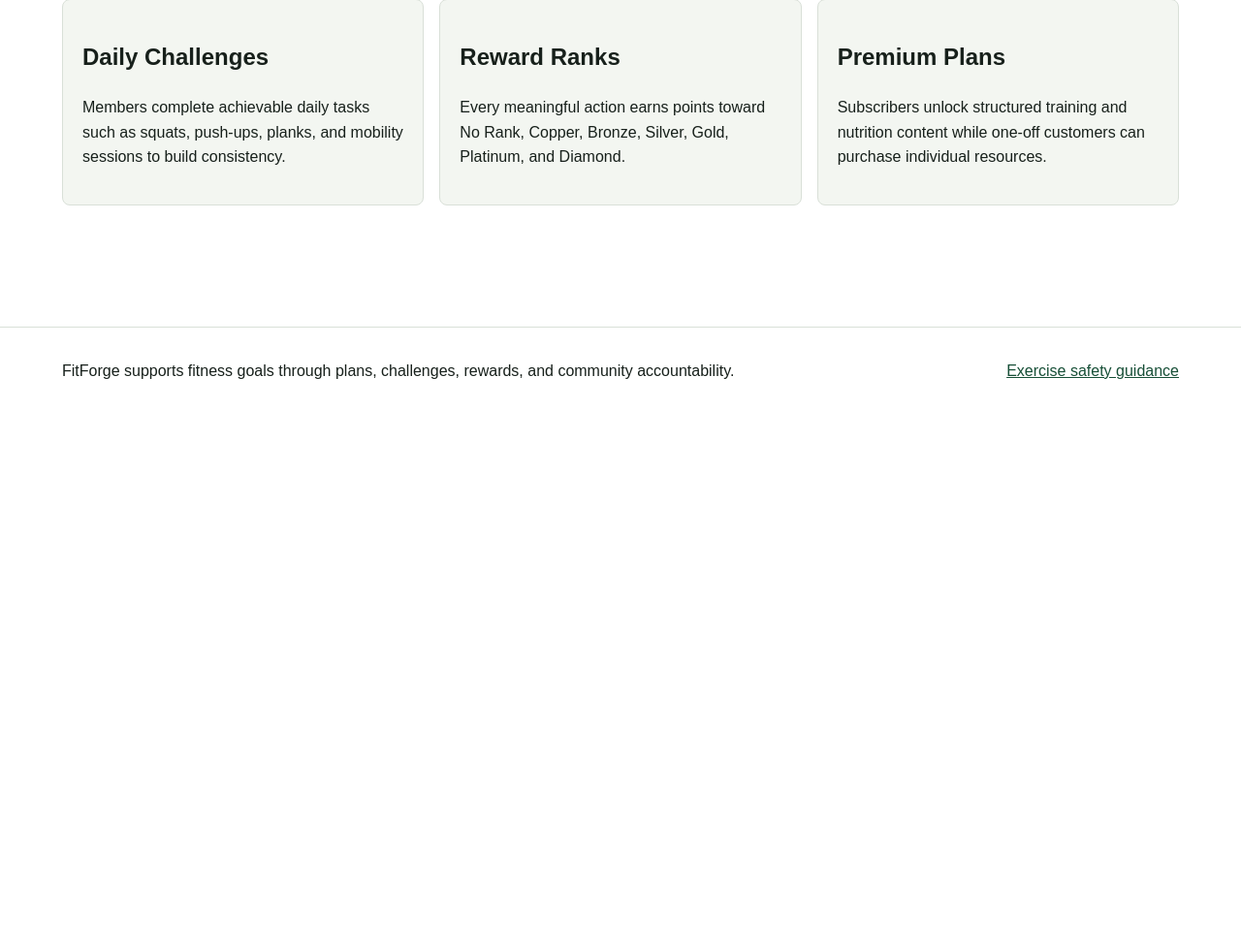
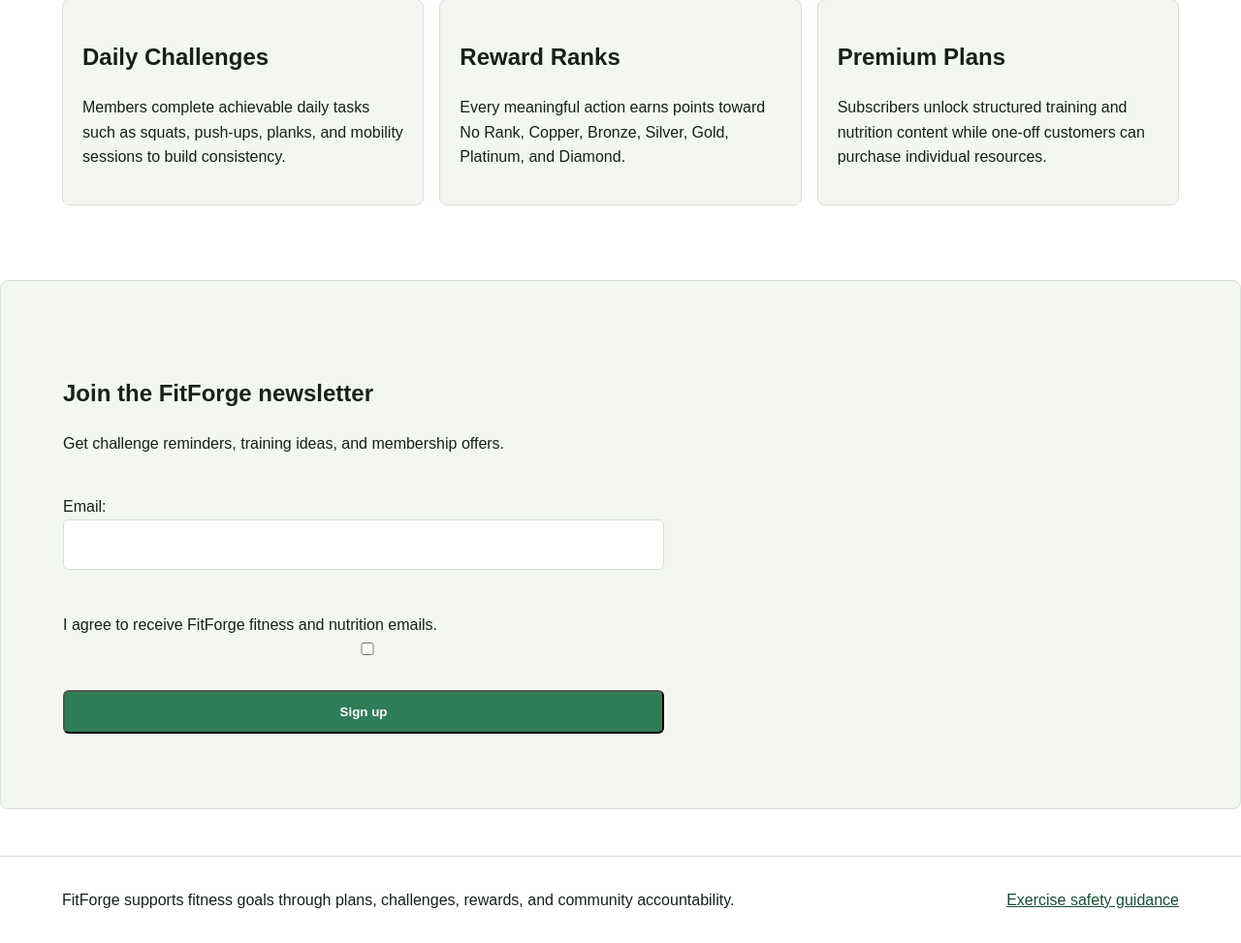
Before and after one commit to OviO17/fitforge, a Django app: page / in a window 1280 px wide. Shown: the part 704-1677 px from the top of the page at 97% size. Before the commit the page ends 1095 px from the top, so only its background shows below. Run offline with Django 5.2, Linux system fonts and the light colour scheme.

Commit message:
Add newsletter signup form

```diff
--- a/core/views.py
+++ b/core/views.py
@@ -1,4 +1,6 @@
 from django.shortcuts import render
+
+from mailing.forms import NewsletterSignupForm
 
 
 def home(request):
@@ -8,6 +10,7 @@ def home(request):
         {
             'page_title': 'FitForge',
             'meta_description': 'FitForge helps members buy fitness plans, complete daily challenges, earn ranks, and join a supportive training community.',
+            'newsletter_form': NewsletterSignupForm(),
         },
     )
 
--- a/fitforge/urls.py
+++ b/fitforge/urls.py
@@ -33,6 +33,7 @@ urlpatterns = [
     path('membership/', include('memberships.urls')),
     path('community/', include('progress.urls')),
     path('reviews/', include('feedback.urls')),
+    path('newsletter/', include('mailing.urls')),
 ]
 
 handler404 = 'core.views.custom_404'
--- /dev/null
+++ b/mailing/forms.py
@@ -0,0 +1,14 @@
+from django import forms
+
+from .models import NewsletterSignup
+
+
+class NewsletterSignupForm(forms.ModelForm):
+    consent = forms.BooleanField(
+        required=True,
+        label='I agree to receive FitForge fitness and nutrition emails.',
+    )
+
+    class Meta:
+        model = NewsletterSignup
+        fields = ['email', 'consent']
--- /dev/null
+++ b/mailing/urls.py
@@ -0,0 +1,7 @@
+from django.urls import path
+
+from . import views
+
+urlpatterns = [
+    path('signup/', views.signup, name='newsletter_signup'),
+]
--- a/templates/core/home.html
+++ b/templates/core/home.html
@@ -26,4 +26,15 @@
         <p>Subscribers unlock structured training and nutrition content while one-off customers can purchase individual resources.</p>
     </article>
 </section>
+
+<section class="content-band">
+    <h2>Join the FitForge newsletter</h2>
+    <p>Get challenge reminders, training ideas, and membership offers.</p>
+    <form method="post" action="{% url 'newsletter_signup' %}" class="form-card">
+        {% csrf_token %}
+        <input type="hidden" name="next" value="{% url 'home' %}">
+        {{ newsletter_form.as_p }}
+        <button class="button" type="submit">Sign up</button>
+    </form>
+</section>
 {% endblock %}
```
Also changed, not shown: mailing/views.py (+14 -2 lines).
